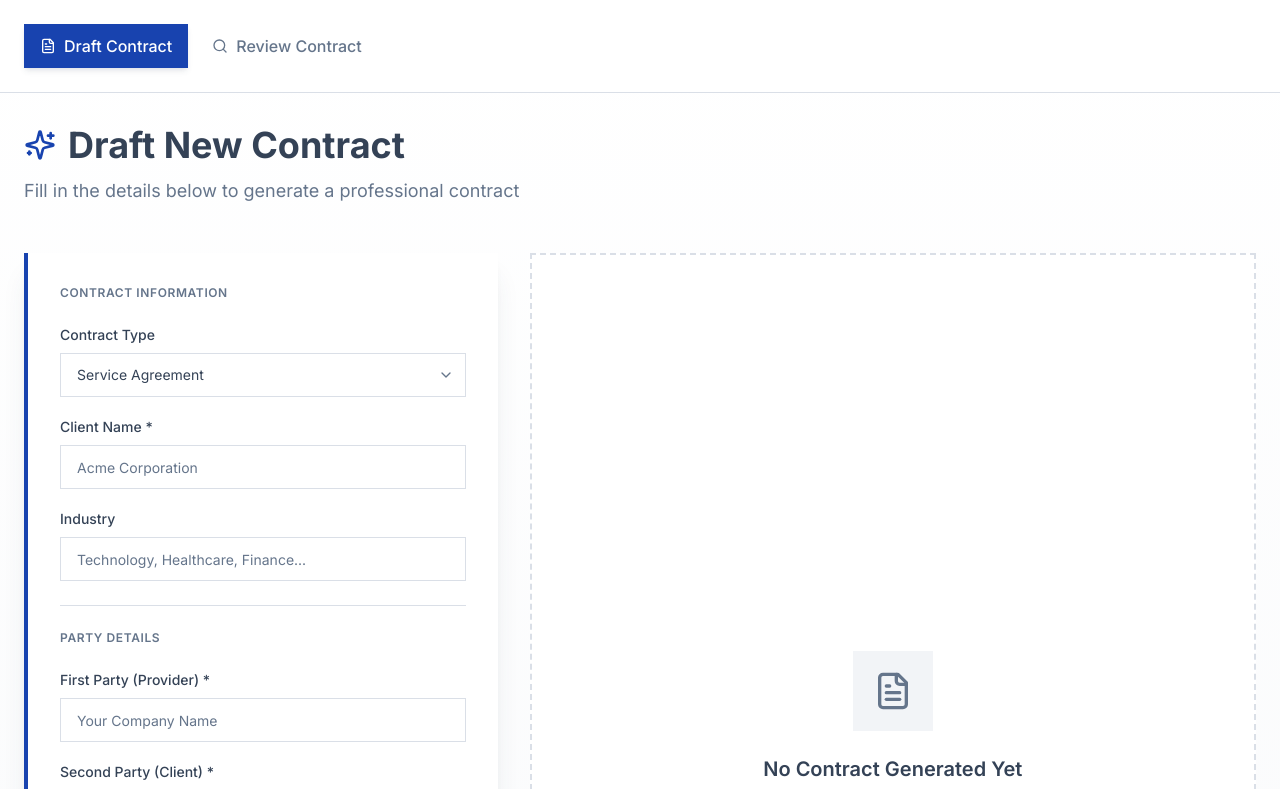
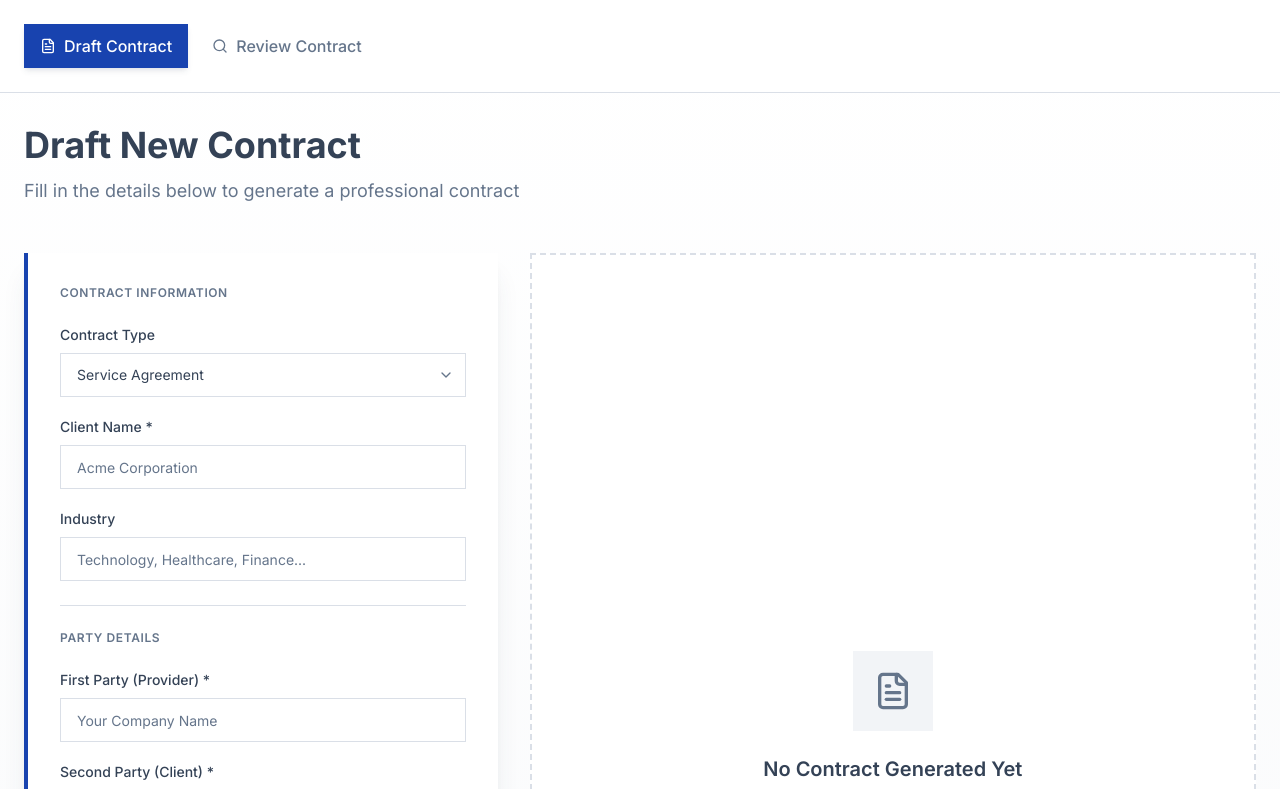
Before and after one commit to pradhankukiran/contract-demo, a React (Vite) app: page / in a window 1280 px wide. Shown: the top 789 px of the page. Built offline with nearby package versions, Linux system fonts and the light colour scheme; the HTML template or start-up script is replaced by a standard one.

Commit message:
Remove SVG icon

```diff
--- a/src/pages/DraftContract.tsx
+++ b/src/pages/DraftContract.tsx
@@ -63,10 +63,9 @@ export default function DraftContract() {
   return (
     <div className="max-w-7xl mx-auto">
       <div className="mb-12 animate-fade-in">
-        <div className="flex items-center gap-3 mb-3">
-          <Sparkles className="w-8 h-8 text-primary" />
-          <h2 className="text-4xl font-bold text-foreground">Draft New Contract</h2>
-        </div>
+      <div className="mb-3">
+        <h2 className="text-4xl font-bold text-foreground">Draft New Contract</h2>
+      </div>
         <p className="text-lg text-muted-foreground">
           Fill in the details below to generate a professional contract
         </p>
```
